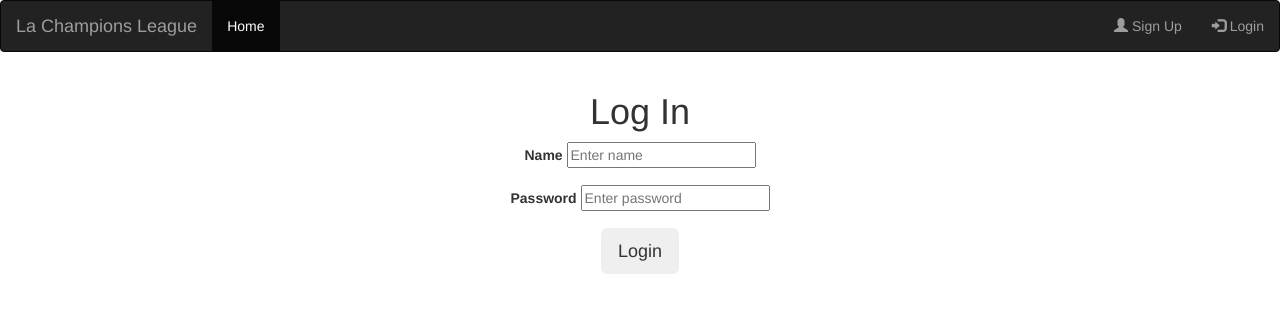
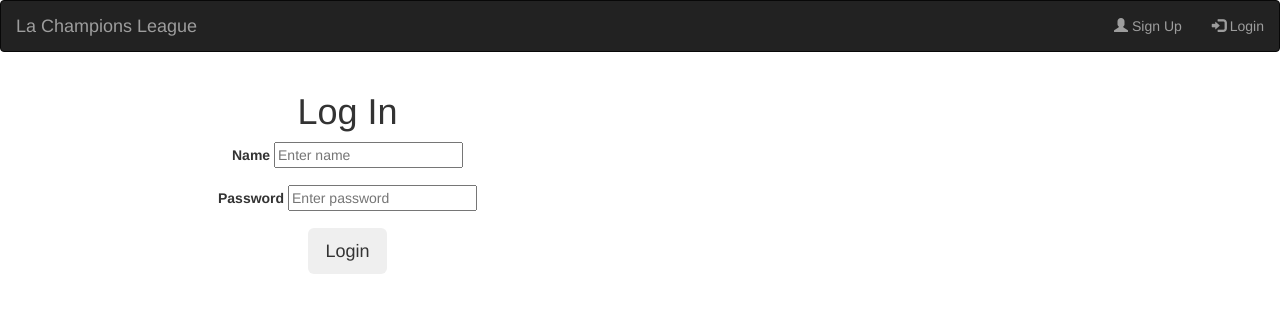
Before and after one commit to edgar1140/FrontEndJavaFinal2, a plain HTML site: page FrontEnd/login.html in a window 1280 px wide. Drawn offline with nearby package versions, Linux system fonts and the light colour scheme.

Commit message:
I modified my front end and then decided to just keep it how I had it.

```diff
--- a/FrontEnd/index.css
+++ b/FrontEnd/index.css
@@ -1,7 +1,7 @@
-h1 {
-    font-size: 10ex;
+h2 {
+    font-size: 30ex;
     width: 500px;
-    border: 10px solid rgb(10, 71, 112);
+    border: 10px solid rgb(8, 13, 148);
     padding: 25px;
     margin: 45px;
 }
--- a/FrontEnd/login.html
+++ b/FrontEnd/login.html
@@ -15,13 +15,7 @@
     <div class="container-fluid">
         <div class="navbar-header">
             <a class="navbar-brand" href="#">La Champions League</a>
-            <i class="fal fa-futbol"></i>
         </div>
-        <ul class="nav navbar-nav">
-            <li class="active">
-                <a href="file:///home/basecamp/projects/DailyExercises/March/Remade-Java-Final/FrontEnd/index.html">Home</a>
-            </li>
-        </ul>
         <ul class="nav navbar-nav navbar-right">
             <li>
                 <a href="file:///home/basecamp/projects/DailyExercises/March/Remade-Java-Final/FrontEnd/signup.html">
@@ -38,6 +32,8 @@
 <body>
     <center>
         <div class="container">
+            <div class="row">
+                <div class="col-lg-6">
                     <form id="login-form">
                         <fieldset>
                             <h1>Log In</h1>
@@ -52,6 +48,9 @@
                             <button type="submit" class="loginbtn btn btn-lg">Login</button>
                         </fieldset>
                     </form>
+
+                </div>
+            </div>
         </div>
     </center>
     <script src="https://unpkg.com/jquery"></script>
--- a/FrontEnd/login.js
+++ b/FrontEnd/login.js
@@ -27,6 +27,7 @@ function getServer() {
             .catch(function unsuccessfulLogin(err) {
                 // bad user/pw
                 console.log(err);
+                alert('SORRY! No User found. Please Sign Up!');
             });
     });
 }
```
Also changed, not shown: FrontEnd/index.html (+2 -11 lines), FrontEnd/signup.html (+0 -6 lines). Lines whose indentation alone changed are shown as unchanged.
